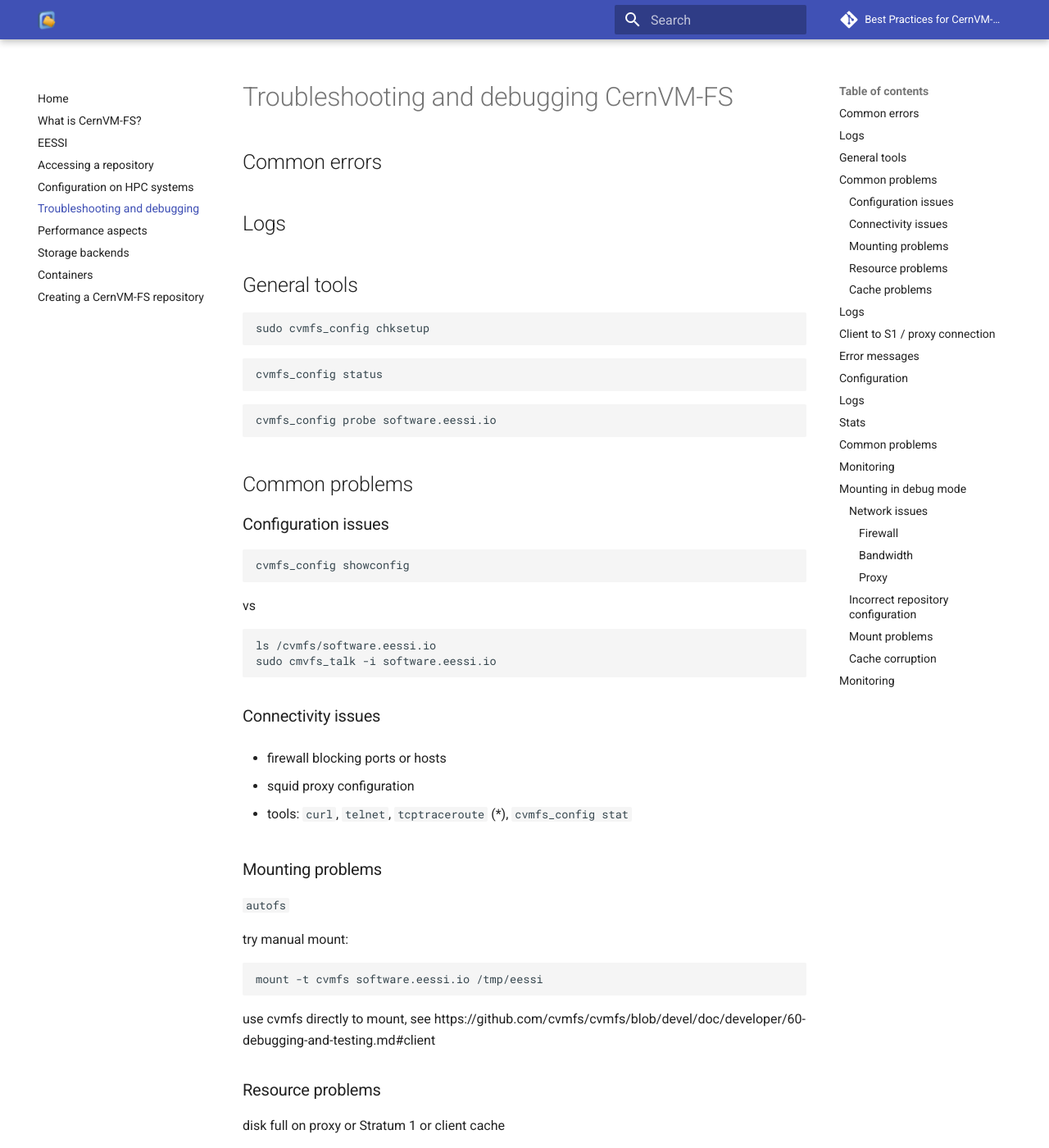
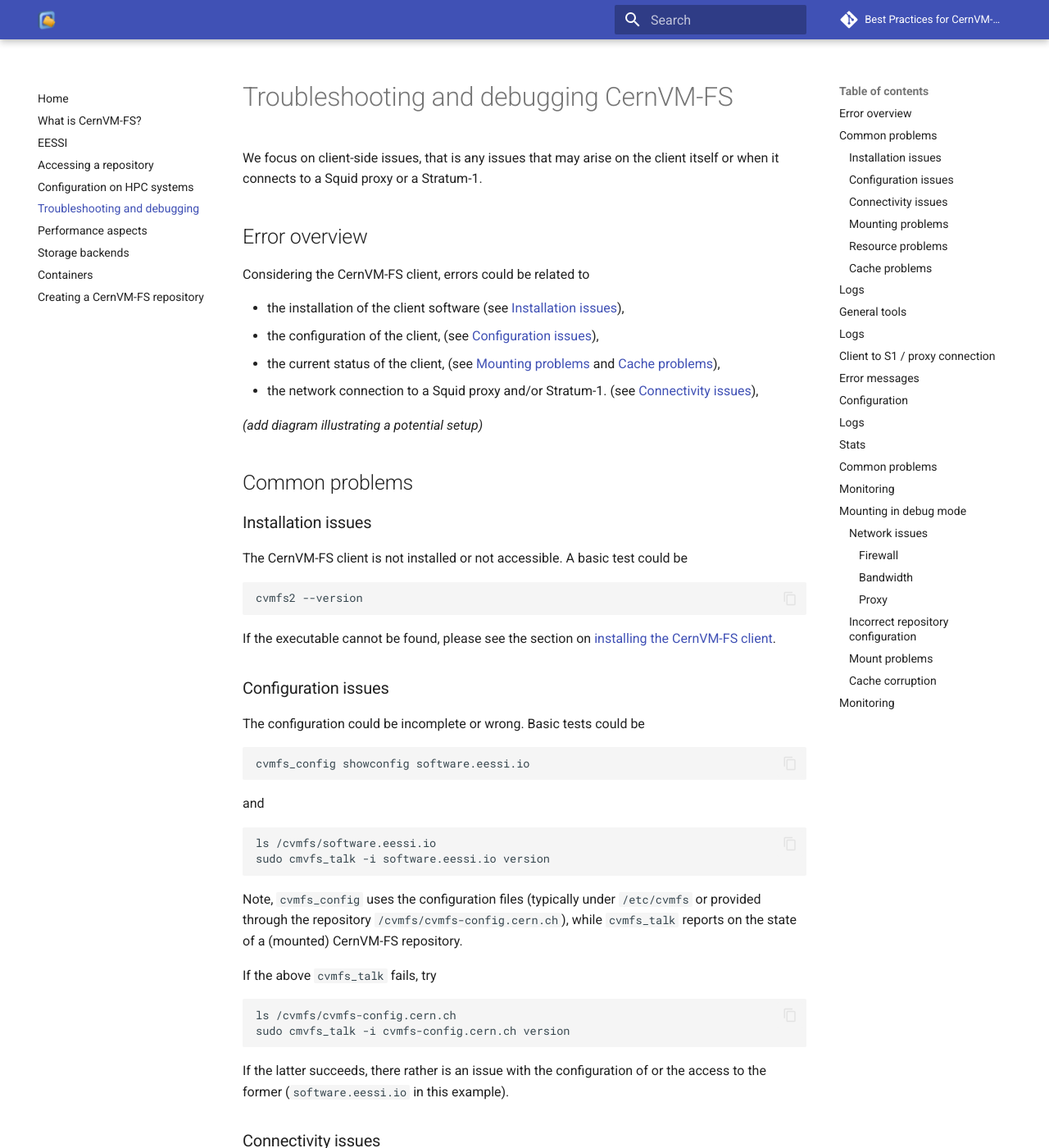
Before and after one commit to multixscale/cvmfs-tutorial-hpc-best-practices, an MkDocs documentation site: the page built from docs/troubleshooting.md, in a window 1280 px wide and 1400 px high. Shown: the whole window at 82% size. Built offline with MkDocs 1.6.1 and Material for MkDocs 9.7.7, drawn with Linux system fonts in a browser that asks for light colours; comment, search, counter and statistics services are not loaded; some of the changed text lies outside the part shown.

Commit message:
restart of troubleshooting section

````diff
--- a/docs/troubleshooting.md
+++ b/docs/troubleshooting.md
@@ -1,37 +1,62 @@
 # Troubleshooting and debugging CernVM-FS
 
-## Common errors
+We focus on client-side issues, that is any issues that may arise on the
+client itself or when it connects to a Squid proxy or a Stratum-1.
 
-## Logs
+## Error overview
 
-## General tools
+Considering the CernVM-FS client, errors could be related to
 
-```
-sudo cvmfs_config chksetup
-```
+- the installation of the client software
+  (see [Installation issues](#installation-issues)),
+- the configuration of the client,
+  (see [Configuration issues](#configuration-issues)),
+- the current status of the client,
+  (see [Mounting problems](#mounting-problems) and [Cache problems](#cache-problems)),
+- the network connection to a Squid proxy and/or Stratum-1.
+  (see [Connectivity issues](#connectivity-issues)),
 
-```
-cvmfs_config status
-```
-
-```
-cvmfs_config probe software.eessi.io
-```
+_(add diagram illustrating a potential setup)_
 
 ## Common problems
 
+### Installation issues
+
+The CernVM-FS client is not installed or not accessible. A basic test could
+be
+``` { .bash .copy }
+cvmfs2 --version
+```
+If the executable cannot be found, please see the section on
+[installing the CernVM-FS client](access/client/#installing-cernvm-fs-client).
+
 ### Configuration issues
 
-```
-cvmfs_config showconfig
+The configuration could be incomplete or wrong. Basic tests could be
+``` { .bash .copy }
+cvmfs_config showconfig software.eessi.io
 ```
 
-vs
+and
 
+``` { .bash .copy }
+ls /cvmfs/software.eessi.io
+sudo cmvfs_talk -i software.eessi.io version
 ```
-ls /cvmfs/software.eessi.io
-sudo cmvfs_talk -i software.eessi.io
+
+Note, `cvmfs_config` uses the configuration files (typically under `/etc/cvmfs`
+or provided through the repository `/cvmfs/cvmfs-config.cern.ch`), while
+`cvmfs_talk` reports on the state of a (mounted) CernVM-FS repository.
+
+If the above `cvmfs_talk` fails, try
+``` { .bash .copy }
+ls /cvmfs/cvmfs-config.cern.ch
+sudo cmvfs_talk -i cvmfs-config.cern.ch version
 ```
+
+If the latter succeeds, there rather is an issue with the configuration of or
+the access to the former (`software.eessi.io` in this example).
+
 
 ### Connectivity issues
 
@@ -61,6 +86,23 @@
 
 ```
 sudo cvmfs_config wipecache
+```
+
+
+## Logs
+
+## General tools
+
+```
+sudo cvmfs_config chksetup
+```
+
+```
+cvmfs_config status
+```
+
+```
+cvmfs_config probe software.eessi.io
 ```
 
 ---
````
